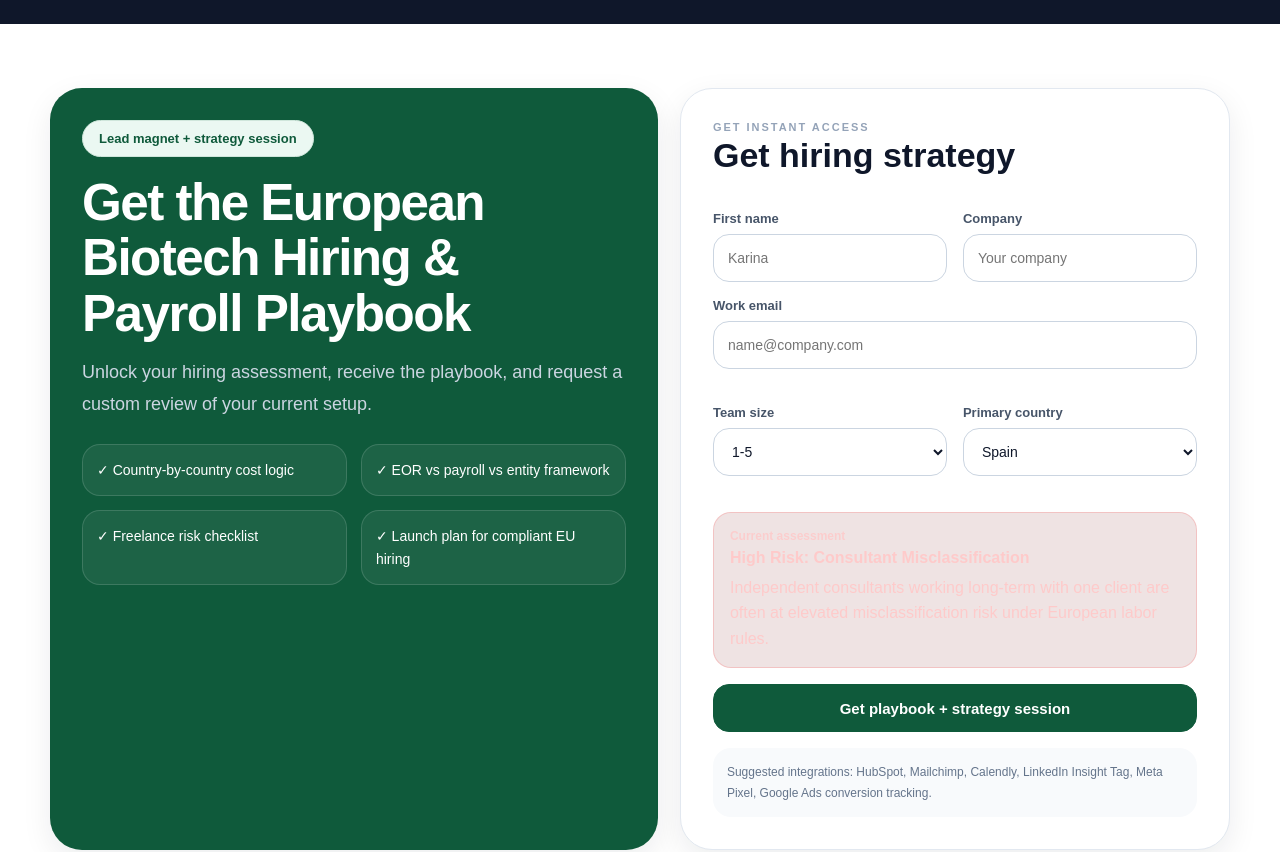
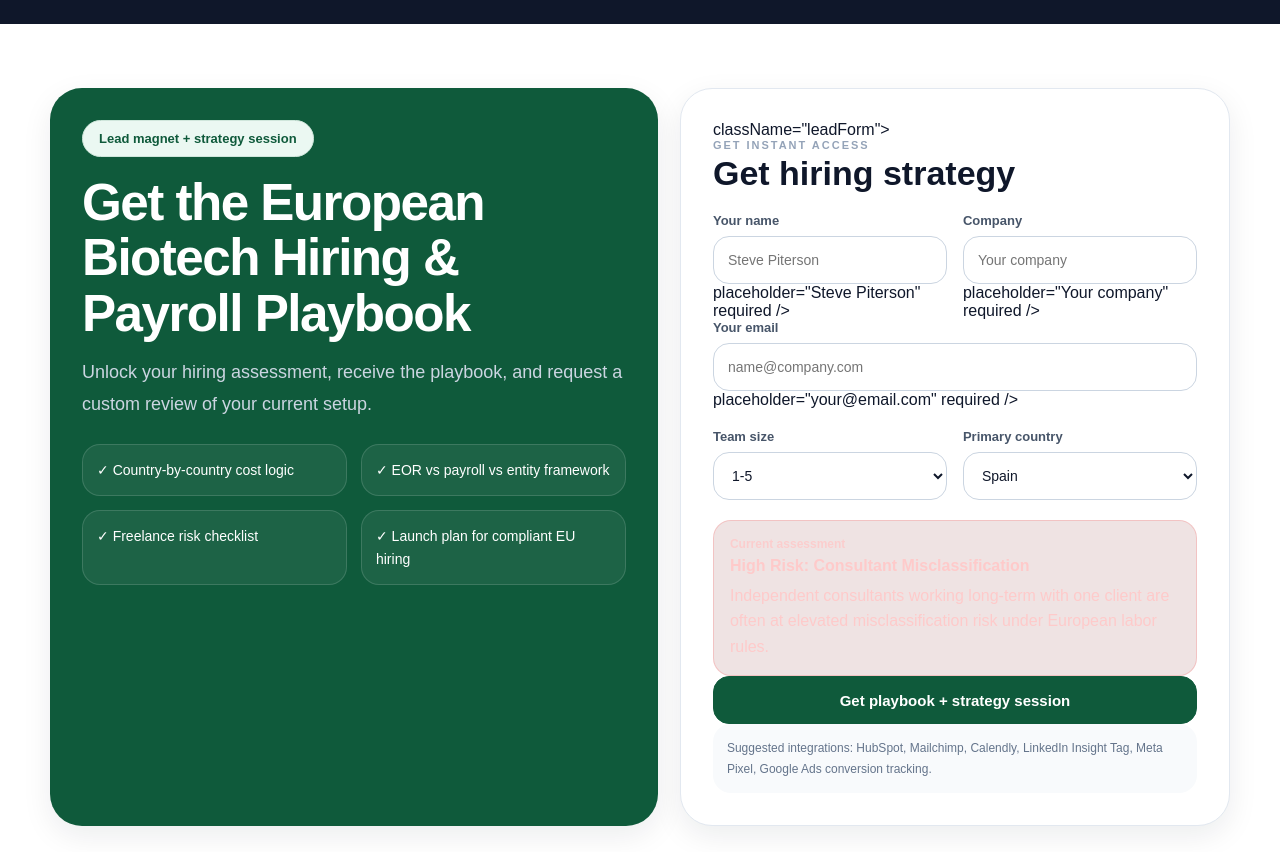
Before and after one commit to karina-architect/eu-workforce-payroll-portal, a Next.js app: page / in a window 1280 px wide. Shown: the part 4240-5092 px from the top of the page. Built offline with nearby package versions, Linux system fonts and the light colour scheme.

Commit message:
Update page.jsx

```diff
--- a/app/page.jsx
+++ b/app/page.jsx
@@ -111,9 +111,9 @@ const COPY = {
       "Freelance risk checklist",
       "Launch plan for compliant EU hiring"
     ],
-    firstName: "First name",
+    firstName: "Your name",
     company: "Company",
-    email: "Work email",
+    email: "Your email",
     primaryCountry: "Primary country",
     submit: "Get playbook + strategy session",
     integrationHint:
@@ -754,10 +754,26 @@ export default function Page() {
     setForm((prev) => ({ ...prev, [key]: value }));
   };
 
-  const onSubmit = (e) => {
-    e.preventDefault();
-    setSubmitted(true);
+const handleSubmit = async (e) => {
+  e.preventDefault();
+
+  const data = {
+    firstName,
+    company,
+    email,
+    primaryCountry,
   };
+
+  await fetch("https://formspree.io/f/xkokebwk", {
+    method: "POST",
+    headers: {
+      "Content-Type": "application/json",
+    },
+    body: JSON.stringify(data),
+  });
+
+  alert("Submitted successfully!");
+};
 
   return (
     <main className="pageShell">
@@ -1092,7 +1108,7 @@ export default function Page() {
 
           <div className="leadRight">
             {!submitted ? (
-              <form onSubmit={onSubmit} className="leadForm">
+              <form action="https://formspree.io/f/xkokebwk" method="POST"> className="leadForm">
                 <div>
                   <div className="microLabel">Get instant access</div>
                   <h3 className="formTitle">{copy.ctaPrimary}</h3>
@@ -1101,17 +1117,36 @@ export default function Page() {
                 <div className="formGrid">
                   <div className="field">
                     <label>{copy.firstName}</label>
-                    <input value={form.firstName} onChange={(e) => setField("firstName", e.target.value)} placeholder="Karina" required />
+                    <input
+  name="firstName"
+  value={form.firstName}
+  onChange={(e) => setField("firstName", e.target.value)}
+  placeholder="Steve Piterson"
+  required
+/> placeholder="Steve Piterson" required />
                   </div>
                   <div className="field">
                     <label>{copy.company}</label>
-                    <input value={form.company} onChange={(e) => setField("company", e.target.value)} placeholder="Your company" required />
+                    <input
+  name="company"
+  value={form.company}
+  onChange={(e) => setField("company", e.target.value)}
+  placeholder="Your company"
+  required
+/> placeholder="Your company" required />
                   </div>
                 </div>
 
                 <div className="field">
                   <label>{copy.email}</label>
-                  <input type="email" value={form.workEmail} onChange={(e) => setField("workEmail", e.target.value)} placeholder="name@company.com" required />
+                  <input
+  name="email"
+  type="email"
+  value={form.workEmail}
+  onChange={(e) => setField("workEmail", e.target.value)}
+  placeholder="name@company.com"
+  required
+/> placeholder="your@email.com" required />
                 </div>
 
                 <div className="formGrid">
```
